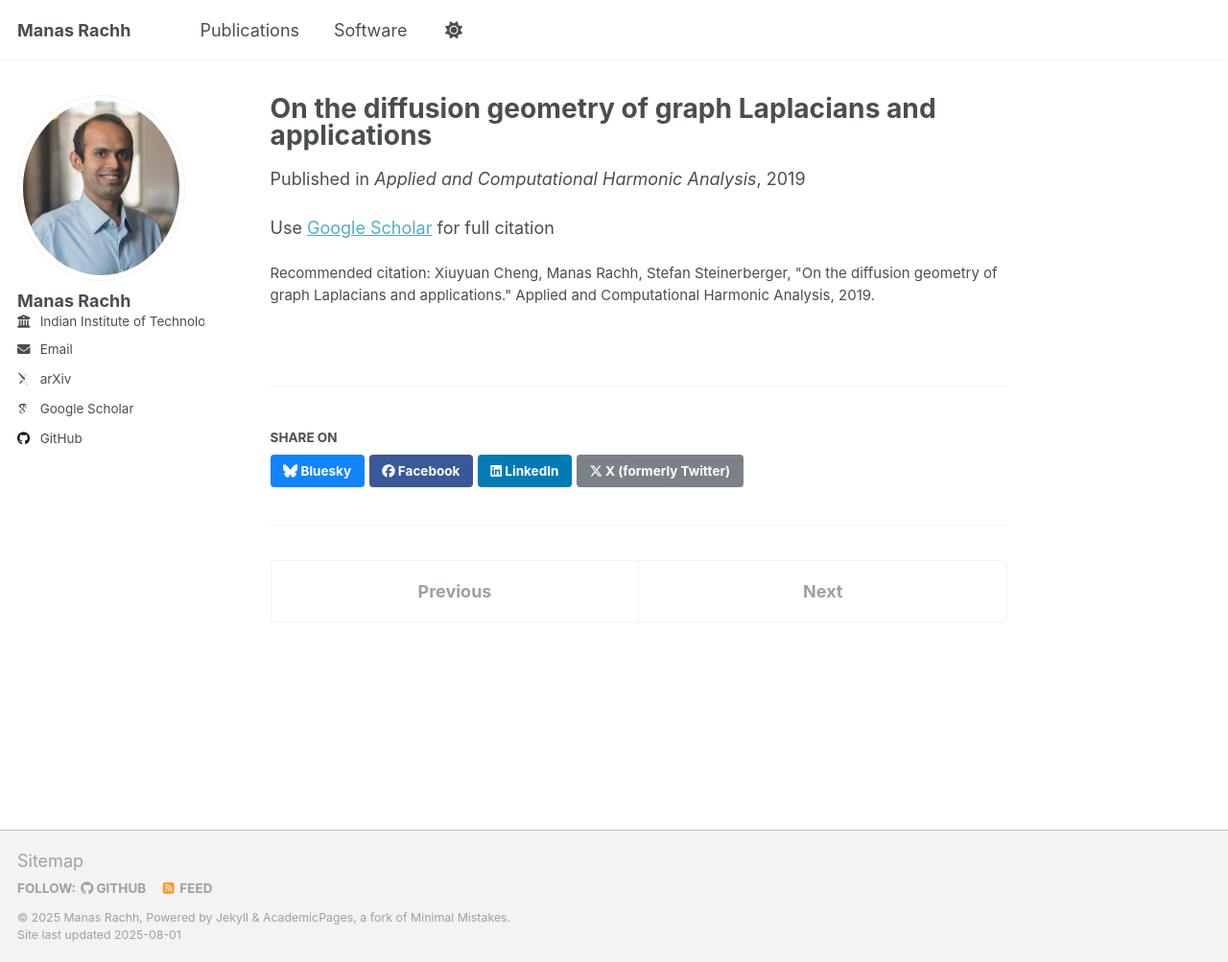
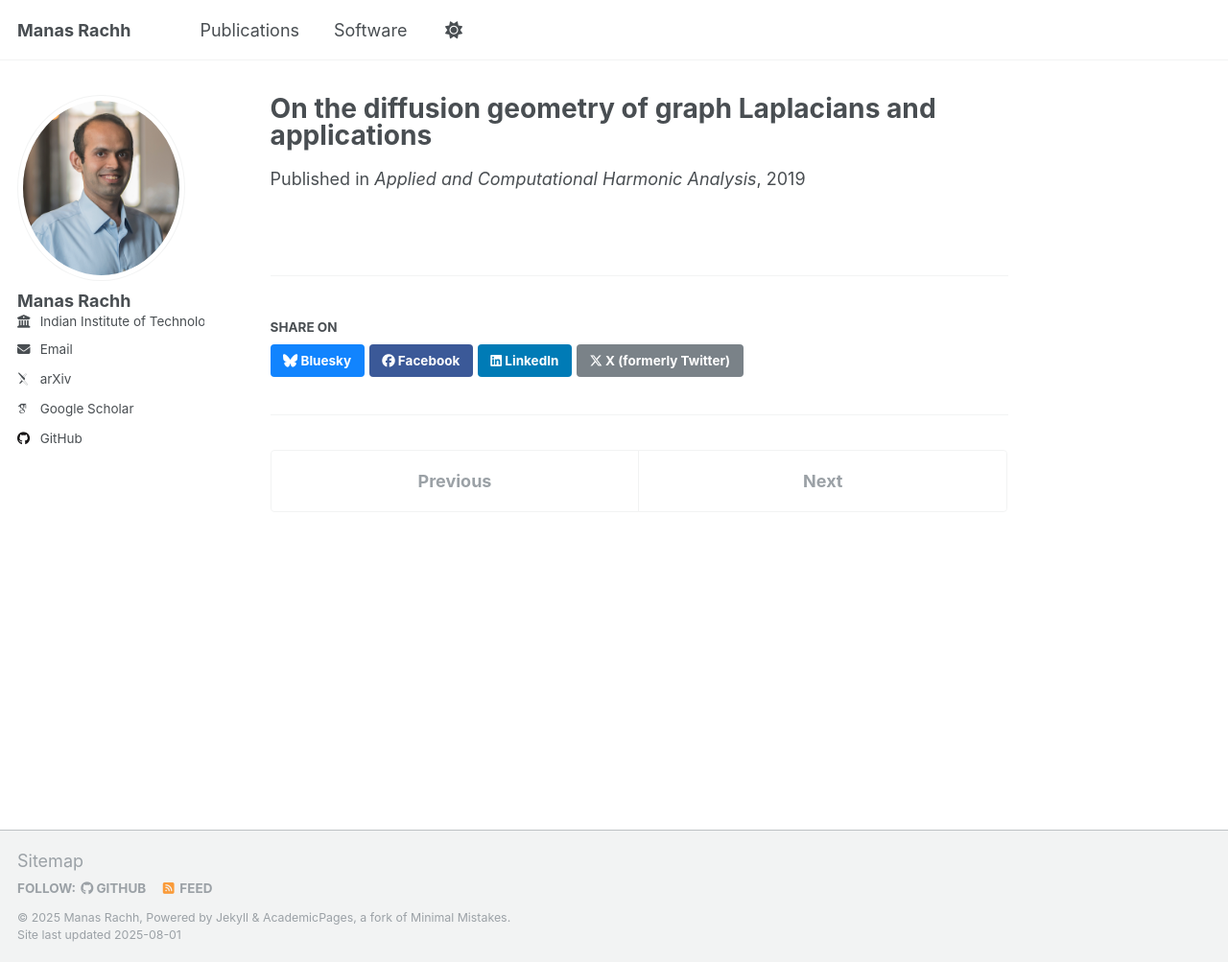
Before and after one commit to mrachh/mrachh.github.io, a Jekyll site: the page built from _publications/2019-01-01-On-the-diffusion-geometry-of-graph-Laplacians-and-applications.md, in a window 1280 px wide and 1003 px high. Shown: the whole window at 96% size. Built offline with Jekyll 4.4.1, drawn with Linux system fonts in a browser that asks for light colours; some web fonts are replaced; a script that is not in the unit is left out.

Commit message:
updating diffusion geometry paper

```diff
--- a/_publications/2019-01-01-On-the-diffusion-geometry-of-graph-Laplacians-and-applications.md
+++ b/_publications/2019-01-01-On-the-diffusion-geometry-of-graph-Laplacians-and-applications.md
@@ -1,9 +1,8 @@
 ---
 title: "On the diffusion geometry of graph Laplacians and applications"
 collection: publications
-permalink: /publication/2019-01-01-On-the-diffusion-geometry-of-graph-Laplacians-and-applications
 date: 2019-01-01
 venue: 'Applied and Computational Harmonic Analysis'
-citation: ' Xiuyuan Cheng,  Manas Rachh,  Stefan Steinerberger, &quot;On the diffusion geometry of graph Laplacians and applications.&quot; Applied and Computational Harmonic Analysis, 2019.'
+arxivurl: 'https://arxiv.org/abs/1712.09005'
+paperurl: 'https://doi.org/10.1038/s41592-018-0308-4'
 ---
-Use [Google Scholar](https://scholar.google.com/scholar?q=On+the+diffusion+geometry+of+graph+Laplacians+and+applications){:target="_blank"} for full citation
```
